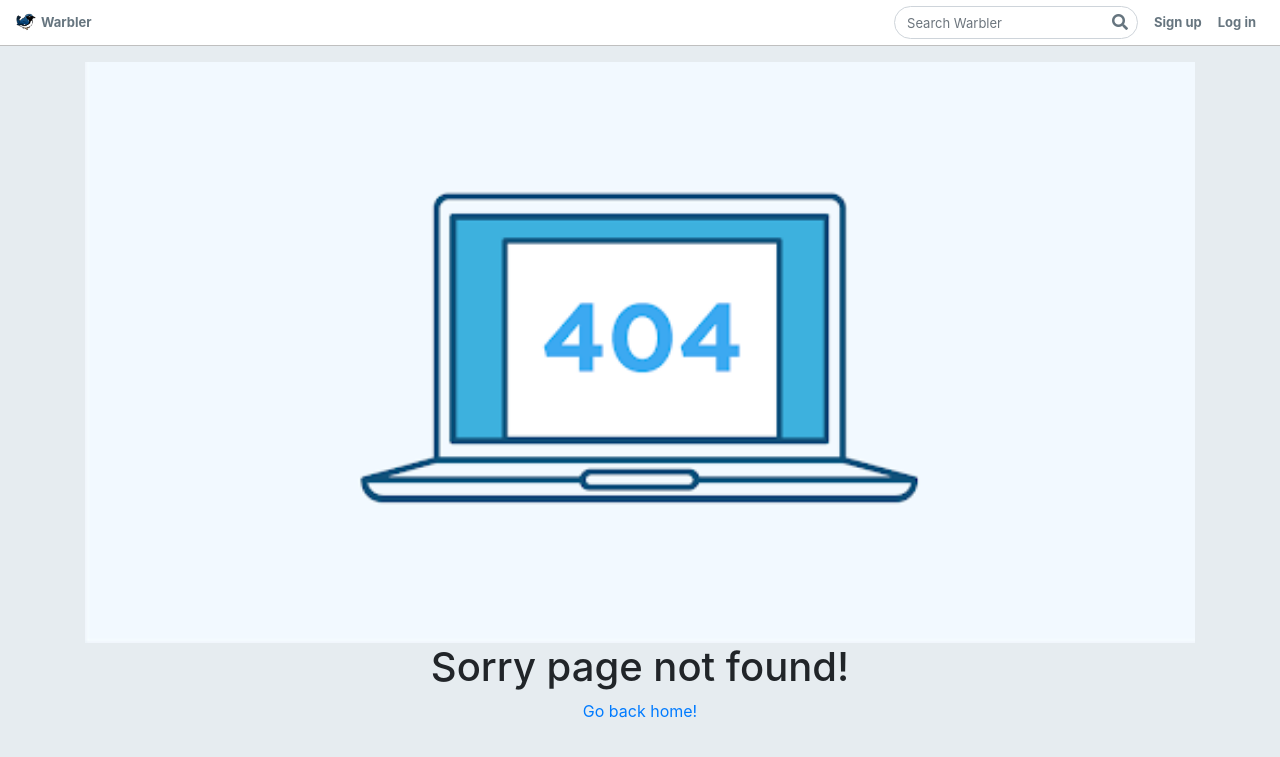
After one commit to gruiz016/warbler, a Flask app: template templates/404.html in a window 1280 px wide. The commit adds this page. Shown: the top 757 px of the page. Run offline with Flask 2, Linux system fonts and the light colour scheme; the template is opened without the code that fills it, so the values that code supplies are empty; some libraries are stand-ins or nearby versions.

Commit message:
added 404, and fixed delete account

```diff
--- a/app.py
+++ b/app.py
@@ -326,6 +326,11 @@ def messages_destroy(message_id):
 ##############################################################################
 # Homepage and error pages
 
+@app.errorhandler(404)
+def page_not_found(e):
+    '''Custom 404 page'''
+    return render_template('404.html'), 404
+
 
 @app.route('/')
 def homepage():
--- a/static/stylesheets/style.css
+++ b/static/stylesheets/style.css
@@ -18,6 +18,12 @@ body.error-404 {
 
 .btn:hover {
   cursor: pointer;
+}
+
+.page-not-found {
+  width: 100%;
+  height: 100%;
+  margin: auto;
 }
 
 /* ======================= Nav */
--- /dev/null
+++ b/templates/404.html
@@ -0,0 +1,9 @@
+{% extends 'base.html' %}
+
+{% block content %}
+<img src="/static/404.png" alt="404 error image" class="page-not-found">
+<h1 class="text-center">Sorry page not found!</h1>
+<div class="row justify-content-center">
+    <a href="/">Go back home!</a>
+</div>
+{% endblock %}
```
Also changed, not shown: models.py (+3 -4 lines), static/404.png (added).
